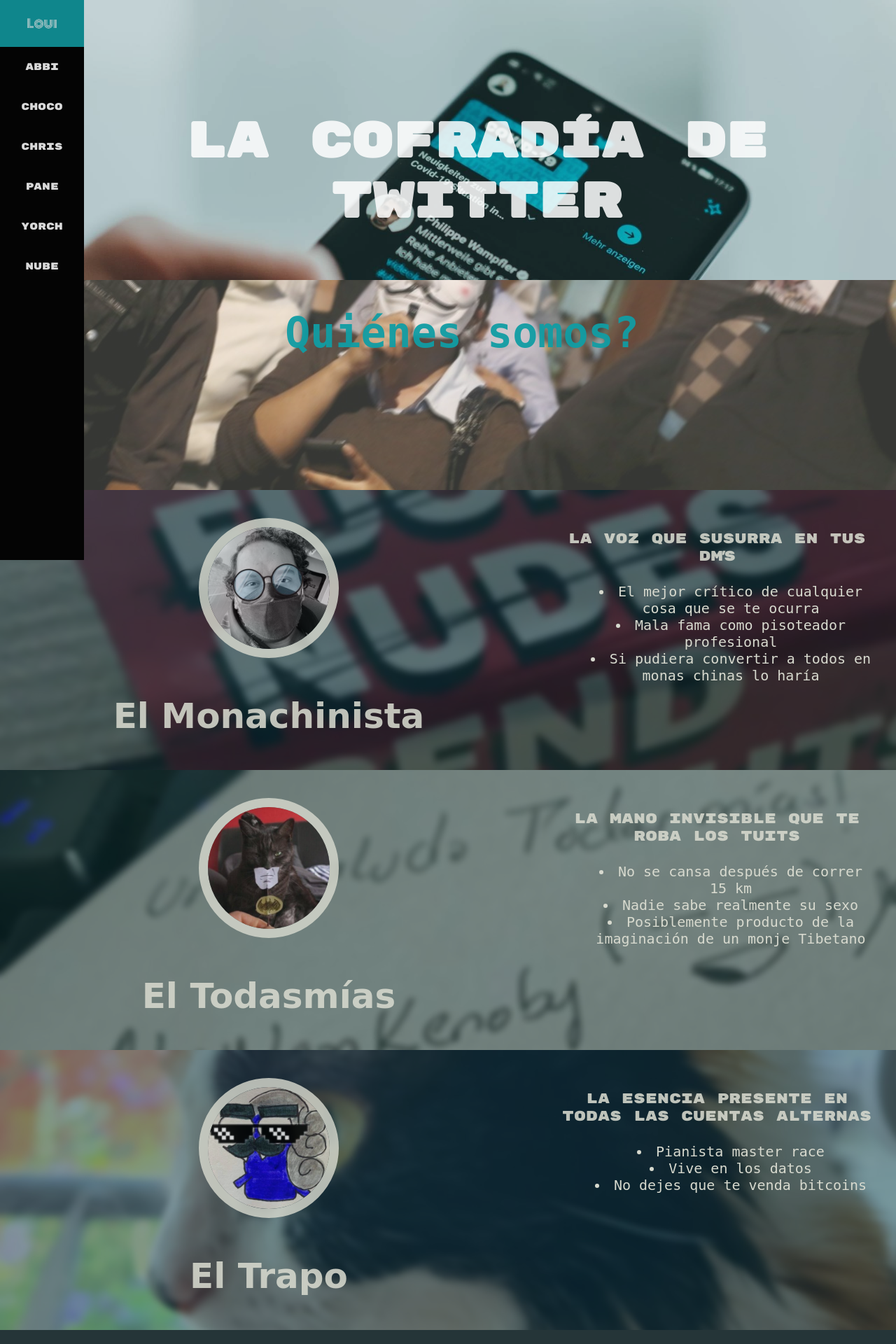
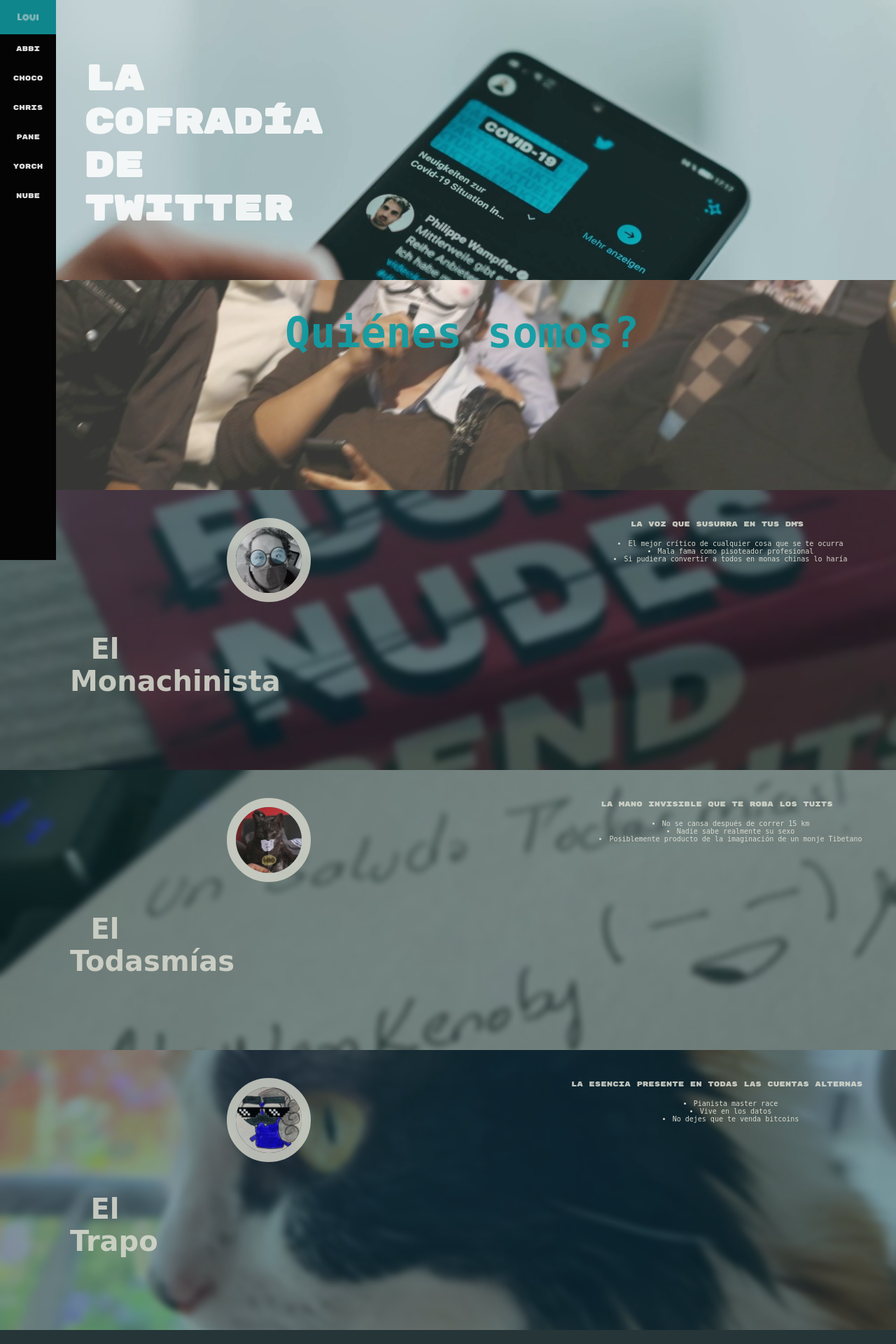
Before and after one commit to cloudofuniverse/csspractice-codecademy, a PHP site: page / in a window 1280 px wide. Shown: the top 1920 px of the page at 70% size. Run offline with PHP 8.4, Linux system fonts and the light colour scheme; some web fonts are replaced.

Commit message:
Design changes

```diff
--- a/resources/style/style.css
+++ b/resources/style/style.css
@@ -26,15 +26,15 @@
     padding: 0px;
     list-style: none;
     text-align: center;
-    font-size: 14px;
+    font-size: 10px;
     opacity: 85%;
     font-family: 'Rubik Mono One', sans-serif;
 }
 
 a {
     display: block;
-    padding: 20px;
-    width: 120px;
+    padding: 15px;
+    width: 80px;
     text-decoration: none;
     color: white;
 }
@@ -45,7 +45,7 @@
     font-weight: lighter;
     text-align: center;
     color: white;
-    font-size: 17px;
+    font-size: 12px;
 }
 
 header section {
@@ -54,7 +54,7 @@
     float: left;
     height: 400px;
     padding: 0px;
-    min-width: 800px;
+    min-width: 500px;
 }
 
 #top-background {
@@ -75,12 +75,13 @@
 }
 
 header section h1{
-    font-size: 70px;
+    font-size: 50px;
+    width: 50px;
     text-align: justify;
-    display: inline;
+    display: block;
     position: relative;
-    top: 40%;
-    left: 40px;
+    top: 10%;
+    left: 120px;
     opacity: 85%;
     color: white;
 }
@@ -98,7 +99,7 @@
 #cover-shadow {
     display: block;
     width: 100%;
-    min-width: 800px;
+    min-width: 500px;
     position: absolute;
     background-color:#D7D9CE;;
     top: 400px;
@@ -115,12 +116,12 @@
 .description h4 {
     font-family: 'Rubik Mono One', sans-serif;
     font-weight: 300;
-    font-size: 20px;
+    font-size: 10px;
 }
 
 .description li {
     color:#D7D9CE;
-    font-size: 20px;
+    font-size: 10px;
     text-decoration: none;
     list-style:inside;
     font-family: 'Syne Mono', monospace;
@@ -138,7 +139,7 @@
 
 #orange {
     background-image: url("../../resources/media/coverbottom.jpg");
-    min-width: 800px;
+    min-width: 500px;
 }
 
 main div h1 {
@@ -154,7 +155,7 @@
     background-color: deeppink;
     text-align: center;
     display: block;
-    min-width: 800px;
+    min-width: 500px;
 
 }
 
@@ -164,12 +165,16 @@
     height: 100%;
     width: 60%;
     margin: 0px;
+
 }
 
 .names h3 {
-    font-size: 50px;
+    display: block;
+    font-size: 40px;
     font-family: 'Monofett', cursive;
     font-weight: 700;
+    margin-left: 60px;
+    width: 100px;
 }
 
 #even {
@@ -191,7 +196,7 @@
 
 img {
     border-radius: 60%;
-    width: 200px;
+    width: 120px;
 }
 
 #profp {
```
